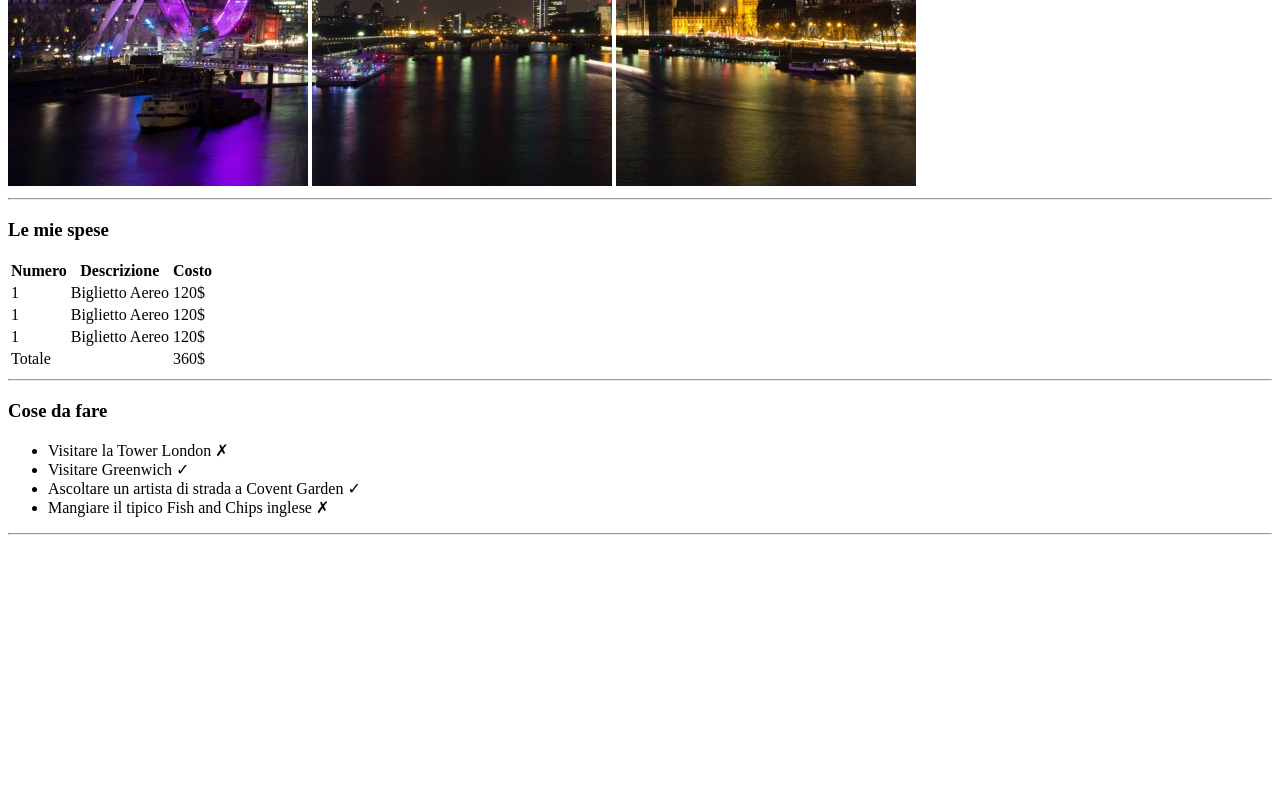
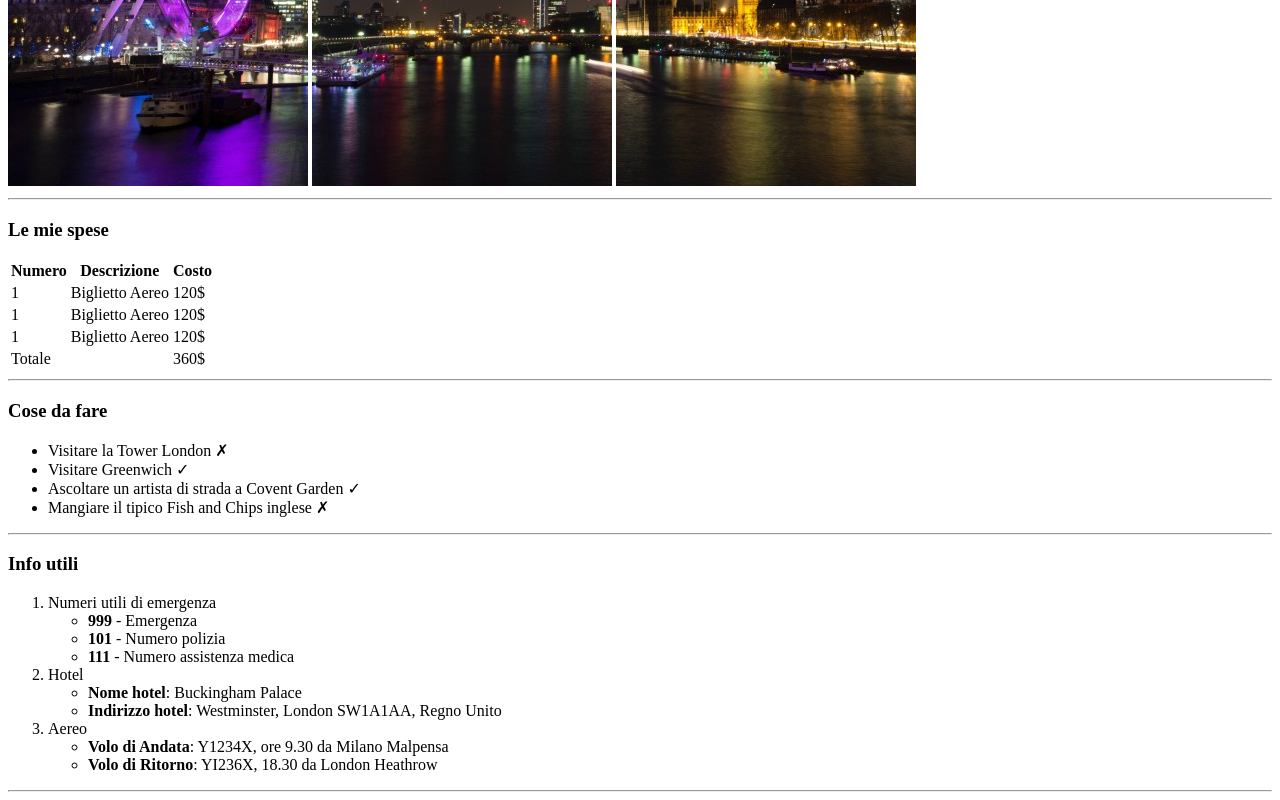
Before and after one commit to olic96/html-london-trip, a plain HTML site: page index.html in a window 1280 px wide. Shown: the part 494-1294 px from the top of the page. Before the commit the page ends 1037 px from the top, so only its background shows below. Drawn offline with Linux system fonts and the light colour scheme.

Commit message:
info complete

```diff
--- a/index.html
+++ b/index.html
@@ -83,8 +83,40 @@
 
         <hr>
 
-        <section></section>
+        <section>
+            <!-- info -->
+            <h3>Info utili</h3>
+
+            <!-- order list -->
+            <ol>
+                <li>Numeri utili di emergenza
+                    <ul>
+                        <li><strong>999</strong> - Emergenza</li>
+                        <li><strong>101</strong> - Numero polizia</li>
+                        <li><strong>111</strong> - Numero assistenza medica</li>
+                    </ul>
+                </li>
+
+                <li>Hotel
+                    <ul>
+                        <li><strong>Nome hotel</strong>: Buckingham Palace</li>
+                        <li><strong>Indirizzo hotel</strong>: Westminster, London SW1A1AA, Regno Unito</li>
+                    </ul>
+                </li>
+
+                <li>Aereo
+                    <ul>
+                        <li><strong>Volo di Andata</strong>: Y1234X, ore 9.30 da Milano Malpensa</li>
+                        <li><strong>Volo di Ritorno</strong>: YI236X, 18.30 da London Heathrow</li>
+                    </ul>
+                </li>
+            </ol>
+            <!-- /order list -->
+        </section>
+
     </main>
+
+    <hr>
 
     <footer></footer>
 
```
